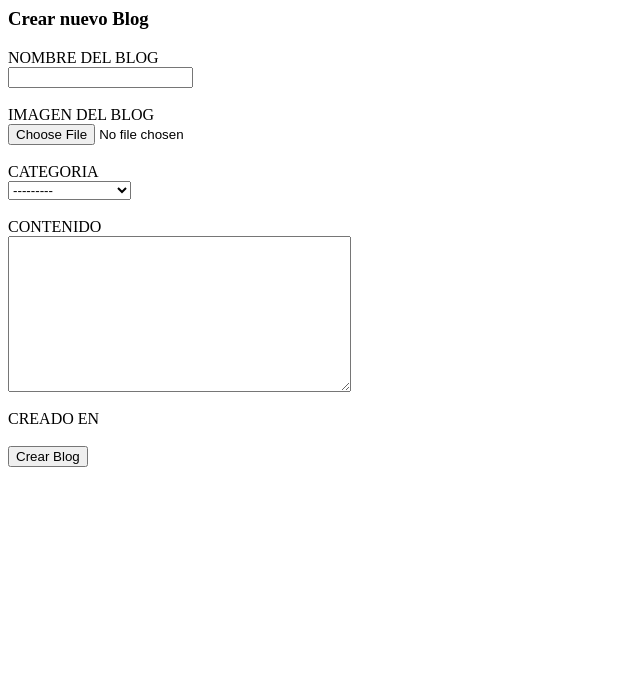
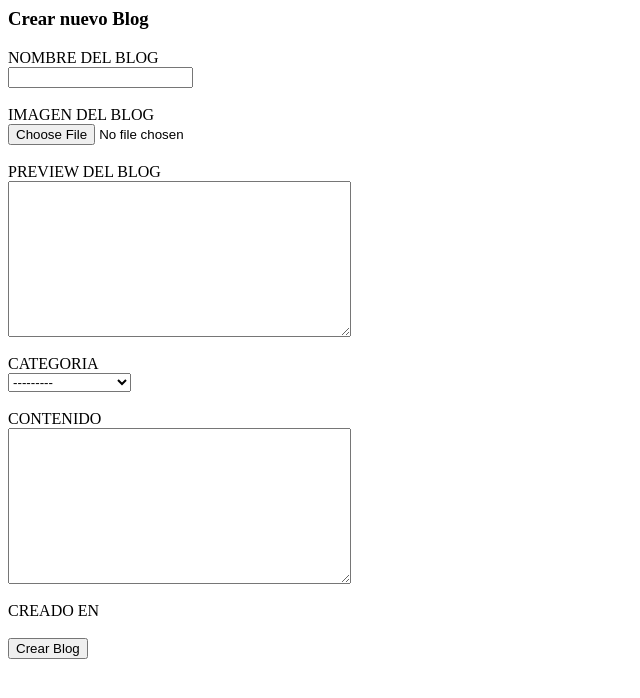
Before and after one commit to damiandelgado1/Blog-El-Camino-de-las-Big-Tech, a Django app: page /blog/create/ in a window 1280 px wide. Shown: the top 698 px of the page, without its empty margins (0-640 px from the left). Run offline with Django 4.2, Linux system fonts and the light colour scheme; tables that the repository leaves empty hold one stand-in row (values such as "Sample post").

Commit message:
Create blog

```diff
--- a/blog/models.py
+++ b/blog/models.py
@@ -5,7 +5,7 @@
 # Content Blog
 class Blog(models.Model):
     name = models.CharField(max_length=50, verbose_name="Nombre del Blog")
-    image = models.ImageField(upload_to="", blank=True, null=True, verbose_name="Imagen del Blog")
+    image = models.ImageField(upload_to="", blank=True, verbose_name="Imagen del Blog")
     preview = models.TextField(verbose_name="Contenido preview")
     category = models.ForeignKey(Category, on_delete=models.CASCADE, related_name="blogs", verbose_name="Categoria del Blog")
     content = models.TextField(verbose_name="Descripcion del Blog")
--- a/blog_big_tech/settings.py
+++ b/blog_big_tech/settings.py
@@ -108,6 +108,7 @@
 # https://docs.djangoproject.com/en/4.2/howto/static-files/
 
 STATIC_URL = 'static/'
+STATICFILES_DIRS = [BASE_DIR / 'static']
 
 # Default primary key field type
 # https://docs.djangoproject.com/en/4.2/ref/settings/#default-auto-field
--- a/templates/blog/create_blog.html
+++ b/templates/blog/create_blog.html
@@ -1,7 +1,8 @@
 <h3> Crear nuevo Blog </h3>
 
-<form method="POST">
+<form method="POST" enctype="multipart/form-data">
 
+    {{ form.errors}}
     {% csrf_token %}
 
     <div>
@@ -13,6 +14,12 @@
     <div>
         <label for="{{ form.image.id_for_label }}"> IMAGEN DEL BLOG </label> <br>
         {{ form.image }}
+    </div>
+    <br>
+
+    <div>
+        <label for="{{ form.preview.id_for_label }}"> PREVIEW DEL BLOG </label> <br>
+        {{ form.preview }}
     </div>
     <br>
 
--- a/templates/blog/detail_blog.html
+++ b/templates/blog/detail_blog.html
@@ -4,7 +4,7 @@
 
     <article>
         <h3> {{ blog.name }} </h3>
-        <img src="{{ blog.image }}"></img>
+        <img src="{{ blog.image.url }}"></img>
         <p> Categoria: {{ blog.category }} </p>
         <p> {{ blog.content }} </p>
         <p> Fecha de Creacion: {{ blog.created_at }} </p>
--- a/templates/blog/list_blog.html
+++ b/templates/blog/list_blog.html
@@ -3,7 +3,7 @@
 
         <article>
             <h3> {{ blog.name }} </h3>
-            <img src="{{ blog.image }}"></img>
+            <img src="{{ blog.image.url }}"></img>
             <p> Categoria: {{ blog.category }} </p>
             <p> Fecha de Creacion: {{ blog.created_at }} </p>
             <a href="{% url 'blog:blog_detail' blog.pk %}"> Ver Mas </a>
--- a/templates/home/home.html
+++ b/templates/home/home.html
@@ -12,7 +12,3 @@
     <a href="{% url 'category:create_category' %}">Crear categoria</a>
 
 {% endblock %}
-
-{% block blog%}
-    {% include 'blog/list_blog.html' %}
-{% endblock %}
--- a/templates/home/layout.html
+++ b/templates/home/layout.html
@@ -18,7 +18,7 @@
 
     <!-- Display the Blog's by site -->
     <section>
-        {% block blog %}{% endblock %}
+        {% include 'blog/list_blog.html' %}
     </section>
 
     <!-- Footer with suscribe form and copyright -->
```
Also changed, not shown: githu_copilot.jpg (added), windows_11.jpeg (added).
